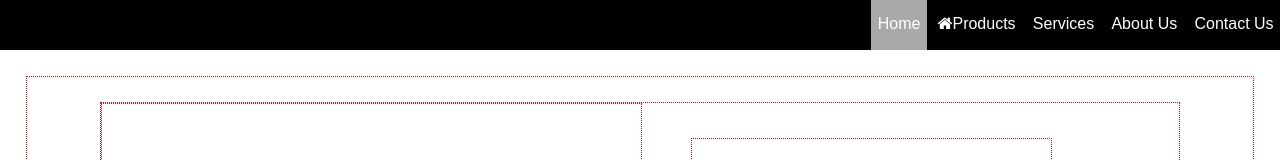
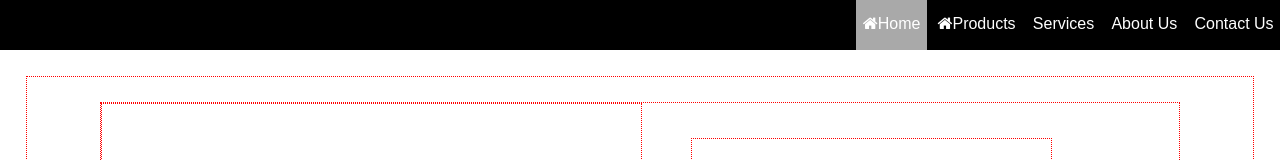
Before and after one commit to BrahmRamkissoon/COMP1002-Lesson10, a plain HTML site: page index.html in a window 1280 px wide. Shown: the top 160 px of the page. Drawn offline with Linux system fonts and the light colour scheme.

Commit message:
updated index

```diff
--- a/index.html
+++ b/index.html
@@ -21,7 +21,7 @@
 
           <nav class="nav ">
               <ul>
-                <li class="active "><a href="#">Home</a></li>
+                <li class="active "><a href="#"><i class="fa fa-home"></i>Home</a></li>
                 <li><a href="#"><i class="fa fa-home"></i>Products</a></li>
                 <li><a href="#">Services</a></li>
                 <li><a href="#">About Us</a></li>
```
